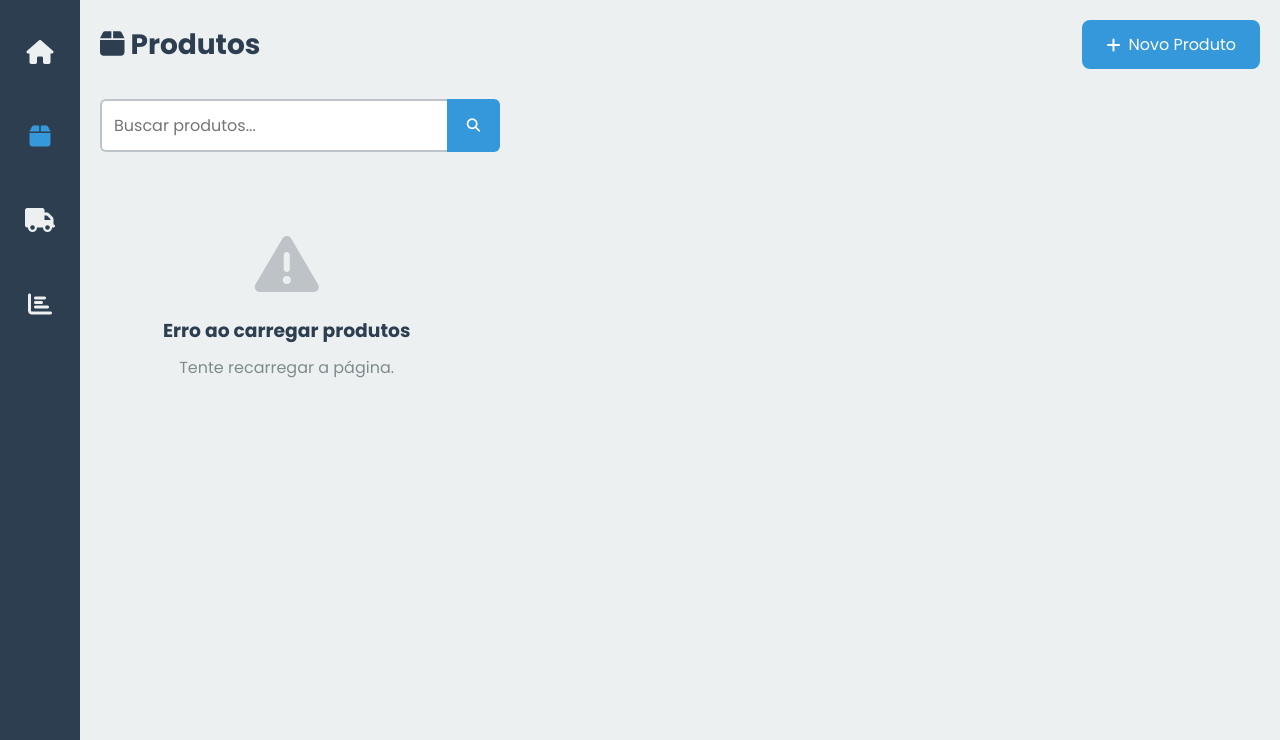
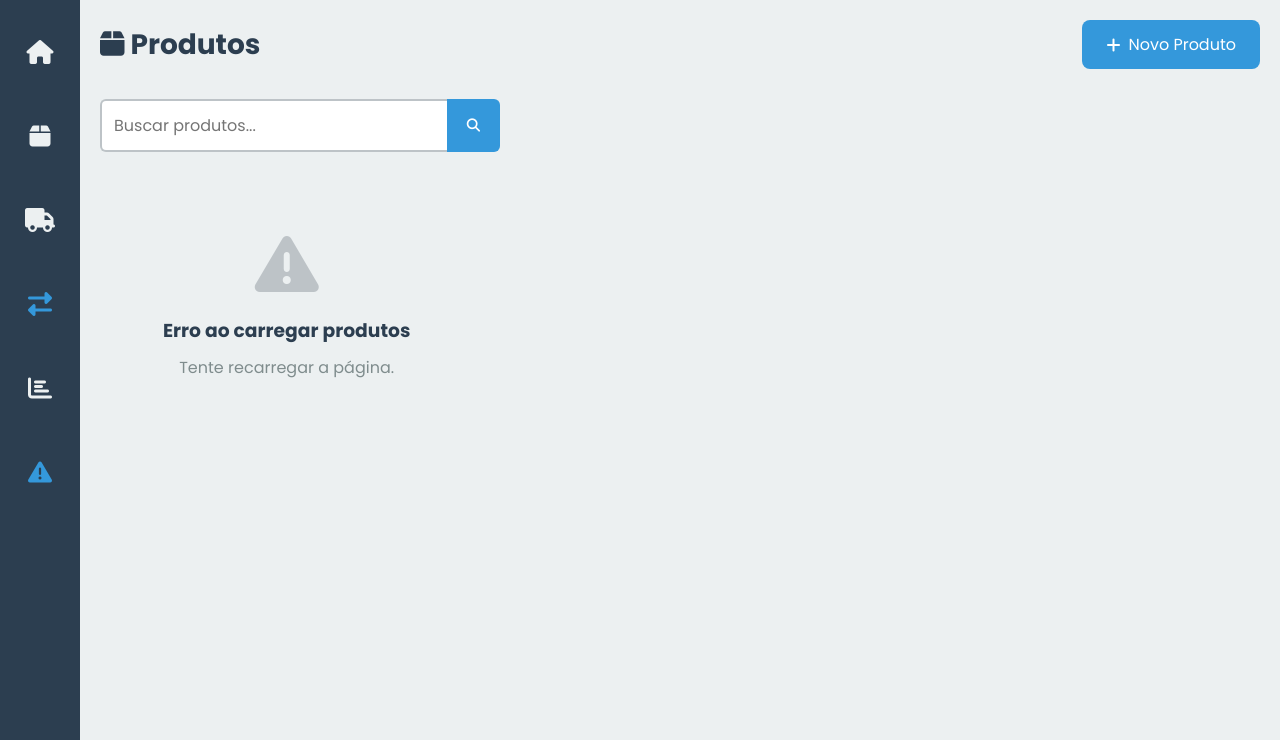
Before and after one commit to riverspaulo/StockField, a FastAPI app: page /produtos in a window 1280 px wide. Shown: the part 76-816 px from the top of the page. Run offline with FastAPI, Linux system fonts and the light colour scheme; a user stored in the database is signed in; data comes from the database, SQL or seed files in the repository; both versions use the stored data as it was after the commit; data that the repository does not hold is empty.

Commit message:
implementação de página e icons

```diff
--- a/Stockfield/templates/produtos.html
+++ b/Stockfield/templates/produtos.html
@@ -647,12 +647,16 @@
     </header>
 
     <div class="container">
-        <aside class="sidebar">
-            <i class="fa-solid fa-house" onclick="window.location.href='/profile'"></i>
-            <i class="fa-solid fa-box active"></i>
-            <i class="fa-solid fa-truck" onclick="window.location.href='/fornecedores'"></i>
-            <i class="fa-solid fa-chart-bar"></i>
+         <aside class="sidebar">
+                <i class="fa-solid fa-house" onclick="window.location.href='/profile'" title="Perfil"></i>
+                <i class="fa-solid fa-box" onclick="window.location.href='/produtos'" title="Produtos"></i>
+                <i class="fa-solid fa-truck" onclick="window.location.href='/fornecedores'" title="Fornecedores"></i>
+                <i class="fa-solid fa-exchange-alt active" onclick="window.location.href='/movimentacoes'" title="Movimentações"></i>
+                <i class="fa-solid fa-chart-bar" title="Relatórios"></i>
+                <i class="fa-solid fa-exclamation-triangle active" onclick="window.location.href='/estoque-critico'" title="Estoque"></i>
+
         </aside>
+
 
         <main class="main-content">
             <div class="content-header">
```
Also changed, not shown: Stockfield/templates/estoque_critico.html (+8 -5 lines), Stockfield/templates/fornecedores.html (+8 -5 lines), Stockfield/templates/movimentacoes.html (+5 -3 lines), Stockfield/stockfield.db.
